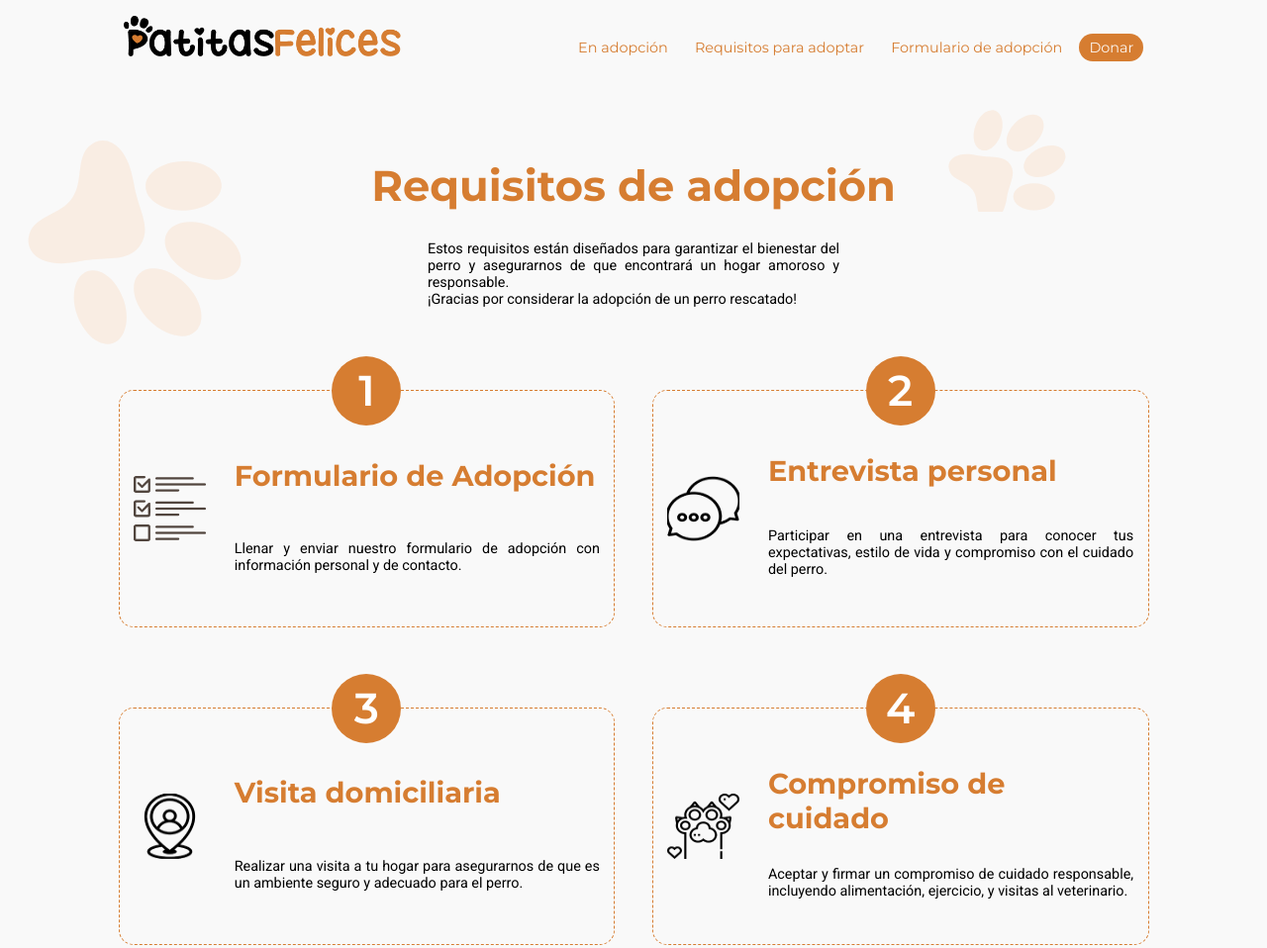
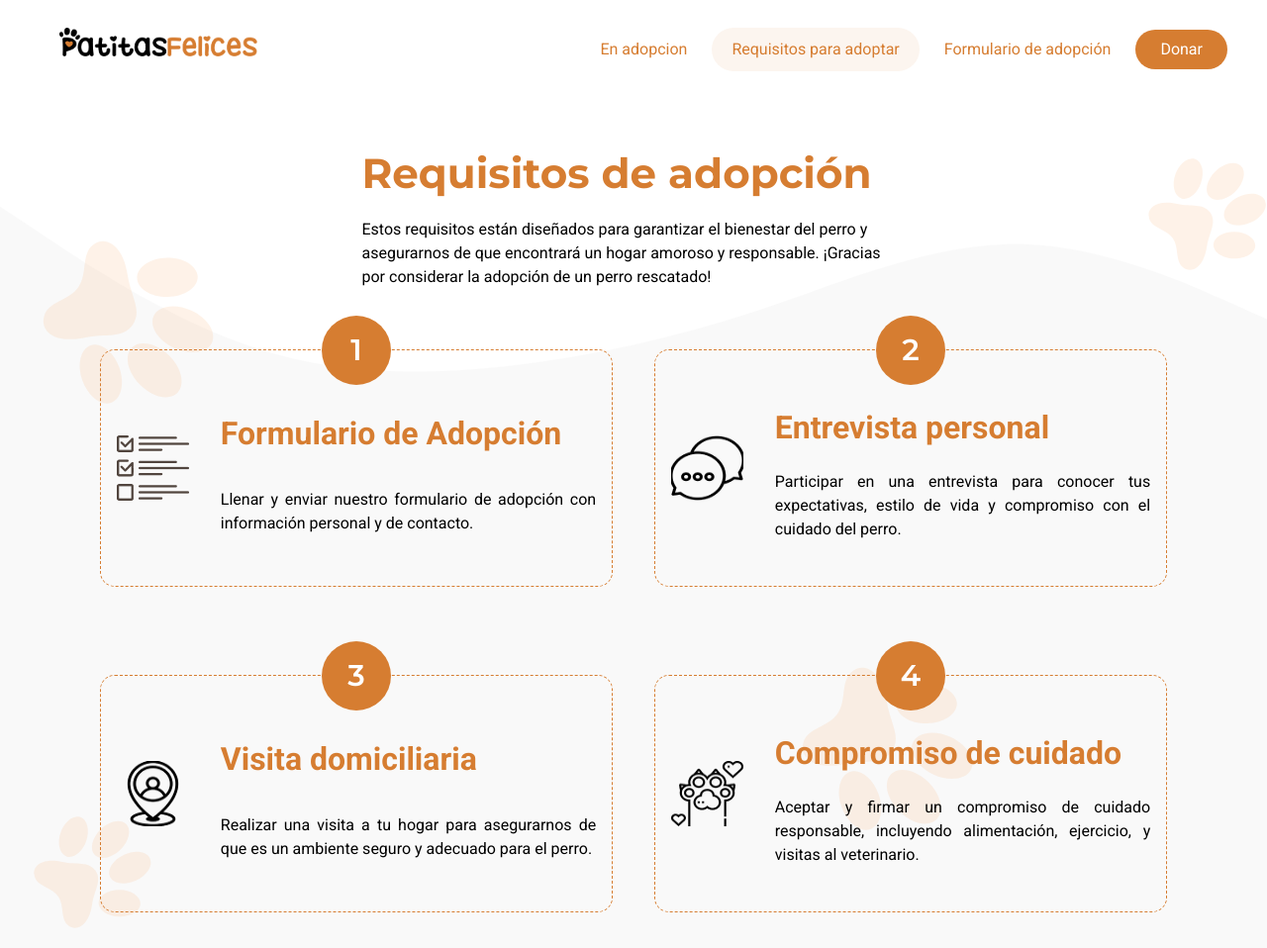
Before and after one commit to AndreaHebeGonzalez/patitasfelicesfront, a plain HTML site: page requisitos.html in a window 1280 px wide. Shown: the top 958 px of the page at 99% size. Drawn offline with Linux system fonts and the light colour scheme.

Commit message:
Fix pagina requisitos - dashboard donaciones

```diff
--- a/assets/css/estilos.css
+++ b/assets/css/estilos.css
@@ -1,127 +1,6 @@
 @import url("https://fonts.googleapis.com/css2?family=Montserrat:ital,wght@0,100..900;1,100..900&family=Roboto:wght@400;700;900&display=swap");
 
-/* >>>>>>>>>>RESET<<<<<<<<< */
-* {
-  margin: 0;
-  padding: 0;
-  box-sizing: border-box;
-}
-html {
-  font-size: 90%;
-}
-
-ul,
-ol {
-  text-decoration: none;
-}
-
-h1,
-h2 {
-  font-family: var(--fuente-principal);
-}
-
-body {
-  font-family: var(--fuente-secundaria);
-  background-color: var(--bg-body);
-}
-
-/* >>>>>>>>>>FIN RESET<<<<<<<<< */
-
-/* >>>>>>>>>>HEADER<<<<<<<<< */
-main {
-  background: url("../img/huella-invertida.svg");
-  background-size: 20rem;
-  background-repeat: no-repeat;
-  /* padding-bottom: 10rem; */
-  padding-inline: 2em;
-}
-
-a {
-  display: flex;
-  align-items: center;
-  text-decoration: none;
-  font-style: normal;
-  font-family: var(--fuente-principal);
-}
-
-header {
-  display: flex;
-  justify-content: space-around;
-  align-items: center;
-  padding: 2vh 5vh;
-  z-index: 100;
-}
-
-.logo {
-  background-image: var(--img-logo);
-  background-size: contain;
-  background-repeat: no-repeat;
-  width: 35vh;
-  height: 8vh;
-  /* width: 264px;
-  height: 38px; */
-
-  /*32vh 7vh*/
-}
-
-nav {
-  display: flex;
-  /* margin-top: 15px; */
-  gap: 0.5em;
-}
-
-nav a {
-  color: var(--primario);
-  padding: 5px 10px;
-  border-radius: 15px;
-  transition: all 0.3s ease;
-}
-
-nav a:hover {
-  color: var(--primario);
-  background-color: var(--primario-10);
-}
-
-/* nav a.destacado {
-  color: var(--primario);
-  background-color: var(--primario-10);
-} */
-
-nav a.destacado.activo {
-  text-decoration-color: var(--primario-10);
-}
-
-nav a.destacado:hover {
-  color: var(--primario);
-  background-color: var(--primario-10);
-}
-nav a.resaltado {
-  color: var(--primario-10);
-  background-color: var(--primario);
-}
-
-/* >>>>>>>>>>FIN HEADER<<<<<<<<< */
-
 /* >>>>>>>>>> MAIN <<<<<<<<< */
-
-.tituloMain {
-  font-size: 3em;
-  color: var(--primario);
-  display: flex;
-  justify-content: center;
-  padding-top: 1.5em;
-  background: url("../img/huella.svg");
-  background-repeat: no-repeat;
-  background-position-x: 85%;
-}
-
-.parrafo1 {
-  display: flex;
-  justify-content: space-between;
-  align-items: center;
-  padding: 2em 28em 2em 28em;
-  text-align: justify;
-}
 
 .requisitos {
   justify-content: center;
@@ -274,21 +153,3 @@ nav a.resaltado {
 /* >>>>>>>>>>>>> FIN DE FOOTER <<<<<<<<<<<<< */
 
 /* >>>>>>>>>>>>> FUENTES, COLORES, IMAGENES <<<<<<<<<<<<< */
-:root {
-  --primario: #d67d31;
-  --primario-80: #d98741;
-  --primario-10: #fcf5ef;
-  --secundario: #31241c;
-  --negro: #000;
-  --blanco: #fff;
-  --gris-claro: #f9f9f9;
-  /* background */
-  --bg-body: #f9f9f9;
-
-  /* fonts ***/
-  --fuente-principal: "Montserrat", sans-serif;
-  --fuente-secundaria: "Roboto", sans-serif;
-
-  /* IMAGENES  */
-  --img-logo: url("../img/logo.png");
-}
--- a/requisitos.html
+++ b/requisitos.html
@@ -1,42 +1,77 @@
 <!DOCTYPE html>
 <html lang="es">
-
   <head>
     <meta charset="UTF-8" />
     <meta name="viewport" content="width=device-width, initial-scale=1.0" />
     <title>Patitas felices | Requisitos</title>
     <link rel="stylesheet" href="./assets/css/estilos.css" />
-  <link rel="shortcut icon" href="./assets/img/favicon.ico" type="image/x-icon" />
+    <link rel="stylesheet" href="./assets/css/base.css" />
+    <link rel="stylesheet" href="./assets/css/formulario.css" />
+    <link
+      rel="shortcut icon"
+      href="./assets/img/favicon.ico"
+      type="image/x-icon"
+    />
     <!-- Google fonts -->
     <link rel="preconnect" href="https://fonts.googleapis.com" />
     <link rel="preconnect" href="https://fonts.gstatic.com" crossorigin />
     <link
       href="https://fonts.googleapis.com/css2?family=Montserrat:ital,wght@0,100..900;1,100..900&family=Roboto:ital,wght@0,100;0,300;0,400;0,500;0,700;0,900;1,100;1,300;1,400;1,500;1,700;1,900&display=swap"
-    rel="stylesheet" />
+      rel="stylesheet"
+    />
   </head>
 
   <body>
-  <header>
-    <a href="./index.html" class="logo"></a>
-    <nav>
-      <a href="./mascotas.html">En adopción</a>
-      <a href="#">Requisitos para adoptar</a>
-      <a href="./formulario.html">Formulario de adopción</a>
-      <a href="./donar.html" class="resaltado">Donar</a>
+    <header class="header">
+      <div class="header__contenido">
+        <div class="header__barra header__contenedor">
+          <a href="./index.html">
+            <img
+              class="header__logo"
+              src="./assets/img/logo.png"
+              alt="logo Patitas Felices"
+            />
+          </a>
+
+          <img
+            class="header__icono-nav"
+            src="./assets/img/hamburguesa.svg"
+            alt="navegacion icono"
+          />
+
+          <nav class="navegacion">
+            <div class="navegacion__flex">
+              <a class="btn__text" href="./mascotas.html">En adopcion</a>
+              <a class="btn__text activo" href="./requisitos.html"
+                >Requisitos para adoptar</a
+              >
+              <a class="btn__text" href="./formulario.html"
+                >Formulario de adopción</a
+              >
+              <a class="btn__primary" href="./donar.html">Donar</a>
+            </div>
           </nav>
+        </div>
+      </div>
     </header>
+
     <main>
-    <h1 class="tituloMain">Requisitos de adopción</h1>
-    <p class="parrafo1">
-      Estos requisitos están diseñados para garantizar el bienestar del perro
-      y asegurarnos de que encontrará un hogar amoroso y responsable. <br />
+      <div class="page">
+        <h2 class="page__title">Requisitos de adopción</h2>
+        <p class="page__paragraph">
+          Estos requisitos están diseñados para garantizar el bienestar del
+          perro y asegurarnos de que encontrará un hogar amoroso y responsable.
           ¡Gracias por considerar la adopción de un perro rescatado!
         </p>
 
         <div class="requisitos">
           <div class="requisitos__div">
             <p class="requisitos__numeros">1</p>
-        <img src="./assets/img/img-01.png" alt="imagagen para casillero 1" class="img" />
+            <img
+              src="./assets/img/img-01.png"
+              alt="imagagen para casillero 1"
+              class="img"
+            />
             <h1 class="tituloRequisito">Formulario de Adopción</h1>
             <p class="parrafoRequisito">
               Llenar y enviar nuestro formulario de adopción con información
@@ -45,7 +80,11 @@
           </div>
           <div class="requisitos__div">
             <p class="requisitos__numeros">2</p>
-        <img src="./assets/img/img-02.png" alt="imagagen para casillero 2" class="img" />
+            <img
+              src="./assets/img/img-02.png"
+              alt="imagagen para casillero 2"
+              class="img"
+            />
             <h1 class="tituloRequisito">Entrevista personal</h1>
             <p class="parrafoRequisito">
               Participar en una entrevista para conocer tus expectativas, estilo
@@ -54,7 +93,11 @@
           </div>
           <div class="requisitos__div">
             <p class="requisitos__numeros">3</p>
-        <img src="./assets/img/img-03.png" alt="imagagen para casillero 3" class="img" />
+            <img
+              src="./assets/img/img-03.png"
+              alt="imagagen para casillero 3"
+              class="img"
+            />
             <h1 class="tituloRequisito">Visita domiciliaria</h1>
             <p class="parrafoRequisito">
               Realizar una visita a tu hogar para asegurarnos de que es un
@@ -63,7 +106,11 @@
           </div>
           <div class="requisitos__div">
             <p class="requisitos__numeros">4</p>
-        <img src="./assets/img/img-04.png" alt="imagagen para casillero 4" class="img" />
+            <img
+              src="./assets/img/img-04.png"
+              alt="imagagen para casillero 4"
+              class="img"
+            />
             <h1 class="tituloRequisito">Compromiso de cuidado</h1>
             <p class="parrafoRequisito">
               Aceptar y firmar un compromiso de cuidado responsable, incluyendo
@@ -72,7 +119,11 @@
           </div>
           <div class="requisitos__div">
             <p class="requisitos__numeros">5</p>
-        <img src="./assets/img/img-05.png" alt="imagagen para casillero 5" class="img" />
+            <img
+              src="./assets/img/img-05.png"
+              alt="imagagen para casillero 5"
+              class="img"
+            />
             <h1 class="tituloRequisito">Comprobantes de Identidad</h1>
             <p class="parrafoRequisito">
               Presentar documentos de identificación válidos (DNI, pasaporte,
@@ -81,16 +132,24 @@
           </div>
           <div class="requisitos__div">
             <p class="requisitos__numeros">6</p>
-        <img src="./assets/img/img-06.png" alt="imagagen para casillero 6" class="img" />
-        <h1 class="tituloRequisito">Seguimiento Postadopción</h1>
+            <img
+              src="./assets/img/img-06.png"
+              alt="imagagen para casillero 6"
+              class="img"
+            />
+            <h1 class="tituloRequisito">Seguimiento Post-Adopción</h1>
             <p class="parrafoRequisito">
-          Aceptar un seguimiento postadopción para asegurarnos de que la
+              Aceptar un seguimiento post-adopción para asegurarnos de que la
               adaptación del perro a su nuevo hogar es exitosa.
             </p>
           </div>
           <div class="requisitos__div">
             <p class="requisitos__numeros">7</p>
-        <img src="./assets/img/img-07.png" alt="imagagen para casillero 7" class="img" />
+            <img
+              src="./assets/img/img-07.png"
+              alt="imagagen para casillero 7"
+              class="img"
+            />
             <h1 class="tituloRequisito">Mayoría de edad</h1>
             <p class="parrafoRequisito">
               Ser mayor de edad o contar con la autorización de un adulto
@@ -99,12 +158,17 @@
           </div>
           <div class="requisitos__div">
             <p class="requisitos__numeros">8</p>
-        <img src="./assets/img/img-08.png" alt="imagagen para casillero 8" class="img" />
+            <img
+              src="./assets/img/img-08.png"
+              alt="imagagen para casillero 8"
+              class="img"
+            />
             <h1 class="tituloRequisito">Disponibilidad y paciencia</h1>
             <p class="parrafoRequisito">
-          Tener disponibilidad y paciencia para adaptarse a las necesidades y
-          comportamiento del perro adoptado.
+              Tener disponibilidad y paciencia para adaptarse a las necesidades
+              y comportamiento del perro adoptado.
             </p>
+          </div>
         </div>
       </div>
     </main>
@@ -122,14 +186,21 @@
           <img src="./assets/img/dog-training.png" alt="Perrito feliz" />
           <h3 class="footer__titulo">Datos de contacto</h3>
           <p class="footer__texto">Santiago 781, Rosario, Santa Fe</p>
-        <a href="tel:+543541437460" class="footer__enlace">+54 (3541) 437460</a>
-        <a href="mailto:info@patitasfelices" class="footer__enlace">info@patitasfelices</a>
+          <a href="tel:+543541437460" class="footer__enlace"
+            >+54 (3541) 437460</a
+          >
+          <a href="mailto:info@patitasfelices" class="footer__enlace"
+            >info@patitasfelices</a
+          >
         </div>
       </div>
       <div class="footer__barra">
         <div class="footer__flex">
           <a href="./index.html" class="footer__logo">
-          <img src="./assets/img/logo-footer.svg" alt="Logo Patitas Felices" />
+            <img
+              src="./assets/img/logo-footer.svg"
+              alt="Logo Patitas Felices"
+            />
           </a>
           <div class="footer__redes">
             <a href="#">
@@ -145,6 +216,8 @@
         </div>
       </div>
     </footer>
+    <script src="./assets/js/script.js"></script>
+    <!-- <script src="./assets/js/formulario.js"></script> -->
+    <script src="./assets/js/menu-mobile.js"></script>
   </body>
-
 </html>
```
Also changed, not shown: dashboard/gestion-donaciones/dashboard-donaciones.html (+83 -25 lines). Lines whose indentation alone changed are shown as unchanged.
